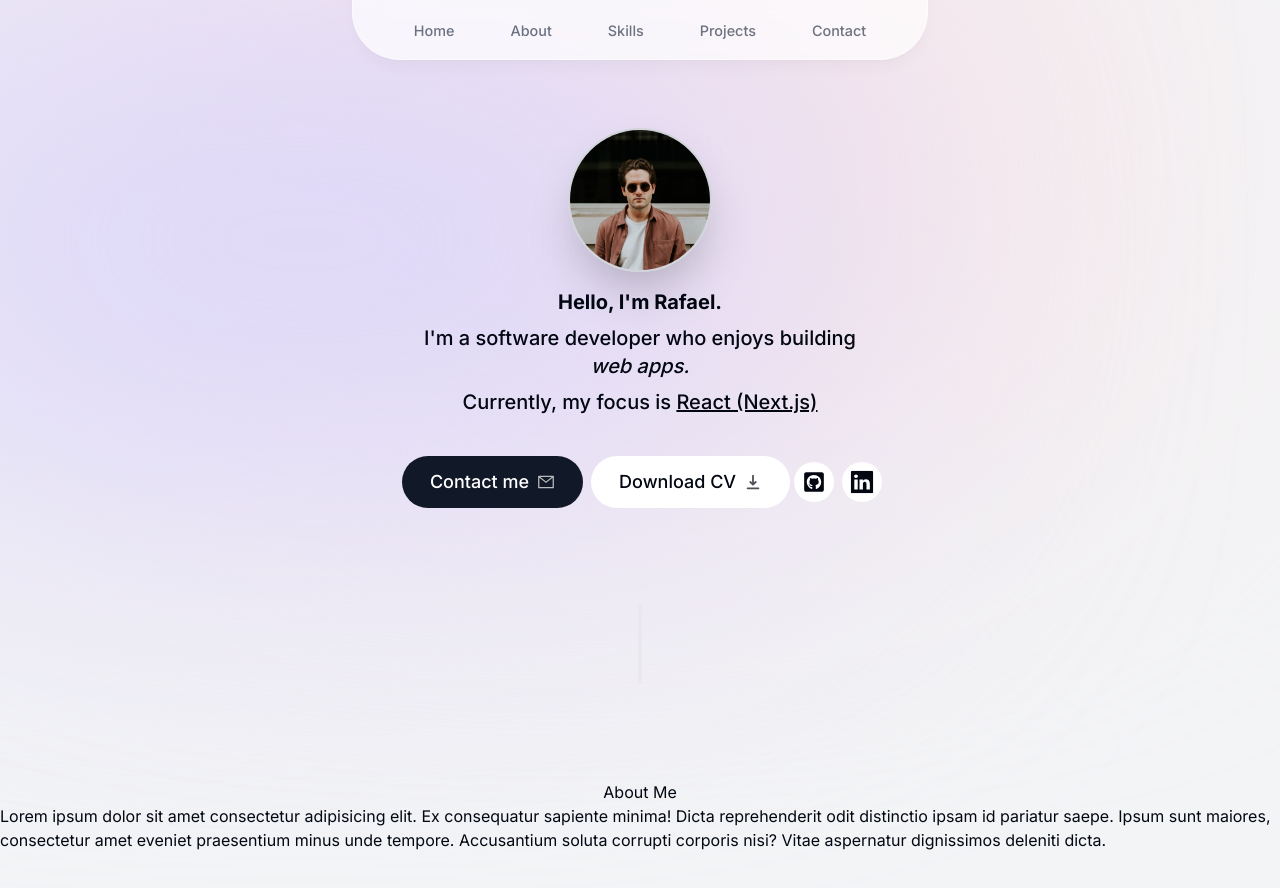
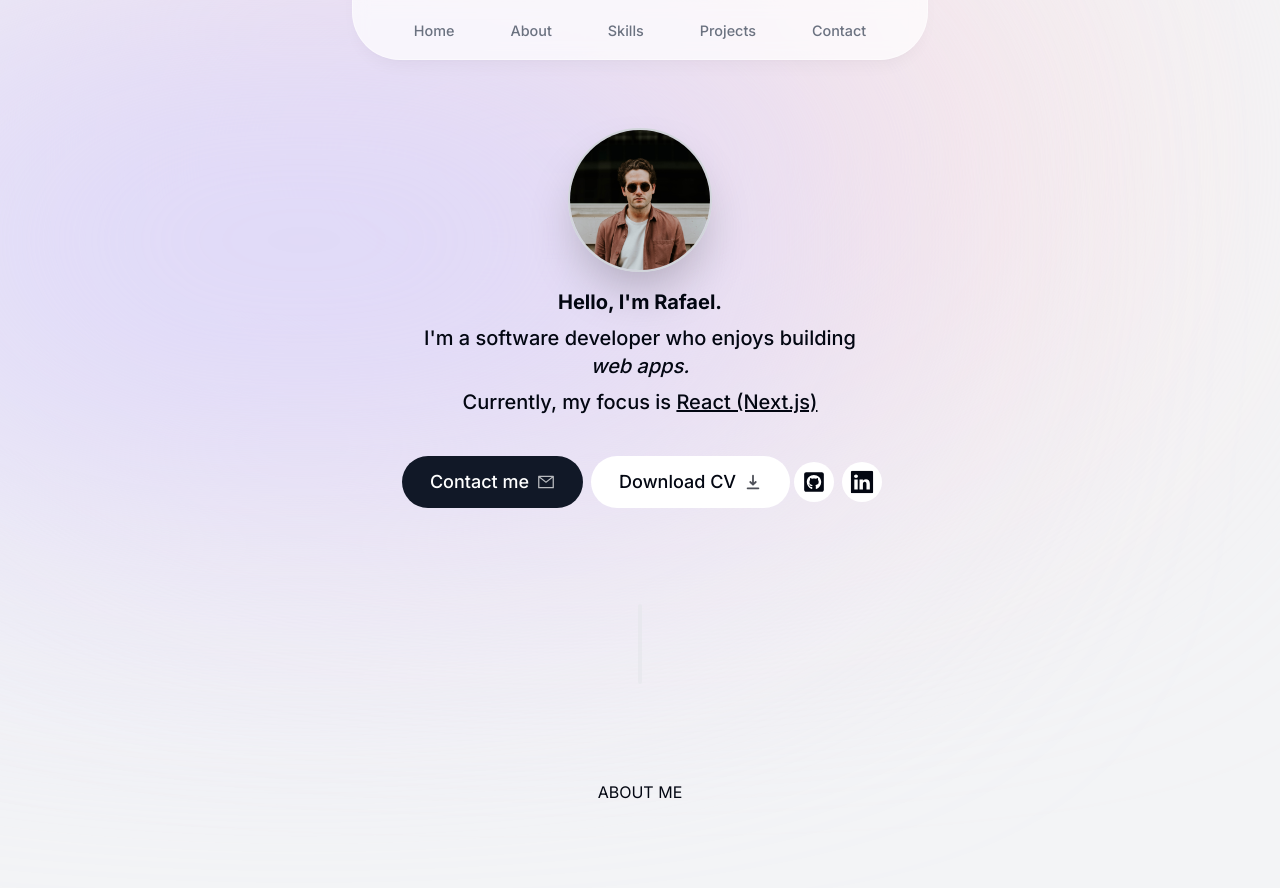
Before and after one commit to rafaelfontenele/nextjs-portfolio, a Next.js app: page / in a window 1280 px wide. Shown: the top 888 px of the page. Built offline with nearby package versions, Linux system fonts and the light colour scheme.

Commit message:
feat: section-about

```diff
--- a/app/layout.tsx
+++ b/app/layout.tsx
@@ -2,6 +2,7 @@ import './globals.css'
 import { Inter } from 'next/font/google'
 import Header from '@/components/Header';
 import Page from '@/app/page';
+import { useEffect, useState } from 'react';
 
 
 const inter = Inter({ subsets: ['latin'] })
@@ -16,6 +17,7 @@ export default function RootLayout({
 }: {
   children: React.ReactNode
 }) {
+
   return (
     <html lang="en">
       <body className={`${inter.className} bg-gray-100 text-gray-950 relative max-w-full h-[5000px] pt-[4.5rem] sm:pt-32 overflow-x-hidden`}>
--- a/app/page.tsx
+++ b/app/page.tsx
@@ -1,8 +1,12 @@
+"use client";
+
 import Home from '@/components/Home';
 import Divider from '@/components/Divider';
 import About from  '@/components/About';
+import { useEffect } from 'react';
 
 export default function Page() {
+
   return (
 
     <main className='flex flex-col items-center px-4 sm:px-0'>
--- a/components/About.tsx
+++ b/components/About.tsx
@@ -2,11 +2,12 @@ import React from 'react'
 
 export default function About() {
   return (
-        <>
-            <h1>About Me</h1>
 
-            <p>Lorem ipsum dolor sit amet consectetur adipisicing elit. Ex consequatur sapiente minima! Dicta reprehenderit odit distinctio ipsam id pariatur saepe. Ipsum sunt maiores, consectetur amet eveniet praesentium minus unde tempore. Accusantium soluta corrupti corporis nisi? Vitae aspernatur dignissimos deleniti dicta.</p>
+        <section id='about'>
+            <h1>ABOUT ME</h1>
 
-        </>
+
+        </section>
+
     )
 }
--- a/components/Header.tsx
+++ b/components/Header.tsx
@@ -1,12 +1,13 @@
 "use client";
 
 import React from 'react'
+import { useState, useEffect } from 'react';
 import { motion } from 'framer-motion';
 import { sections } from '@/lib/data'
 import Link from 'next/link'
 
+export default function Header() {
 
-export default function Header() {
   return (
 
     <header className='z-[999] relative'>
```
